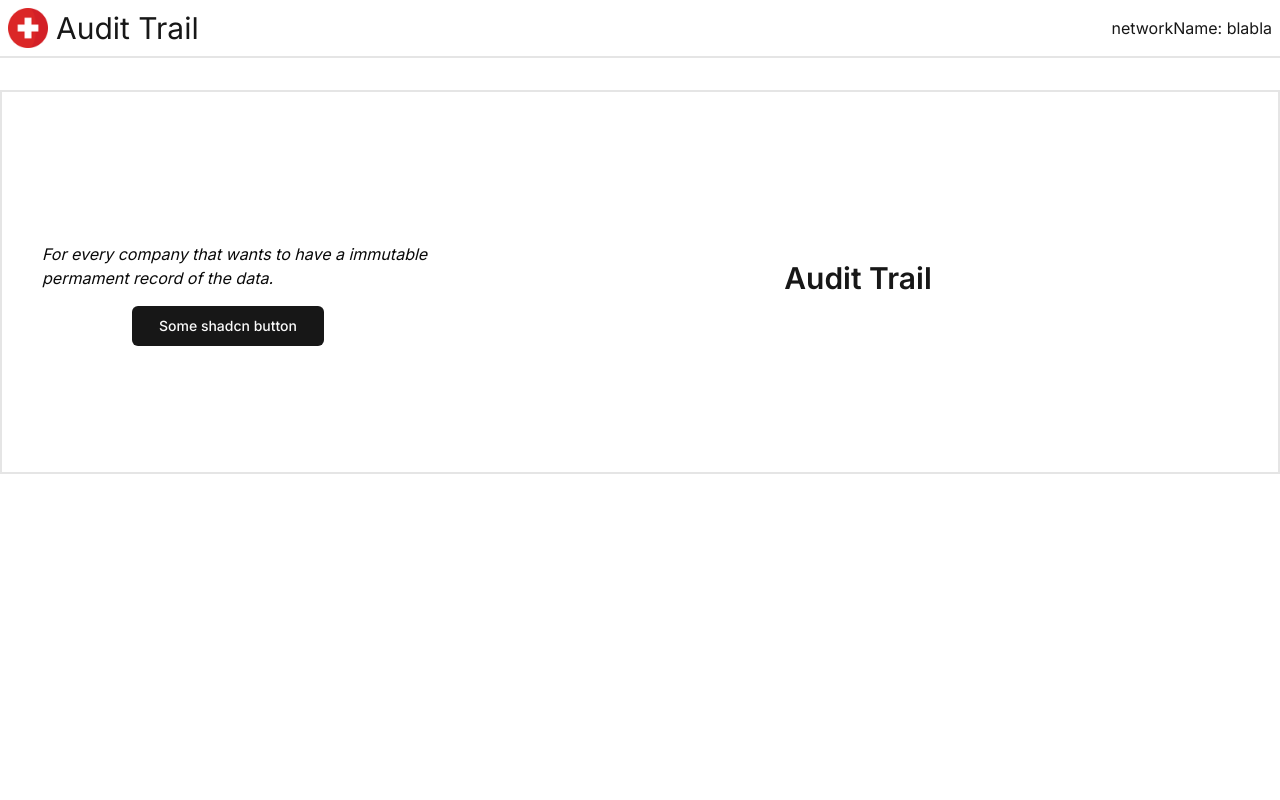
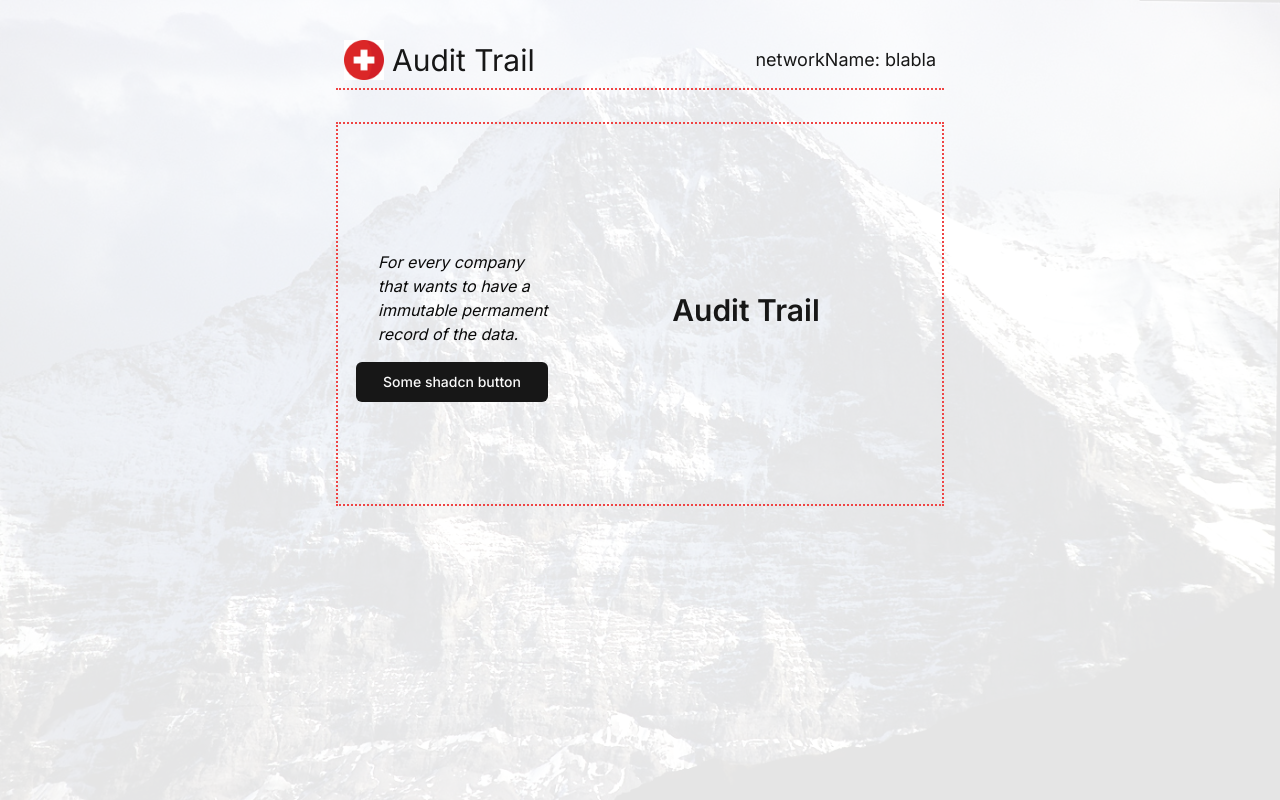
Before and after one commit to audit-trail-team/audit-trail-frontend, a Next.js app in the folder audit-trail/: page / in a window 1280 px wide. Built offline with nearby package versions, Linux system fonts and the light colour scheme.

Commit message:
fix: add initial front-end with nice background and some header.

```diff
--- a/audit-trail/app/page.tsx
+++ b/audit-trail/app/page.tsx
@@ -8,18 +8,30 @@ import swiss from "@/public/swiss.png";
 export default function Home() {
   return (
     <>
-      <div className={"flex p-2 border-b-2 mb-8 items-center text-primary"}>
+      <div className="relative">
+        <div className="absolute inset-0 bg-[url('/eigen.jpeg')] bg-no-repeat bg-cover h-screen opacity-10"></div>
+        <div className="relative z-10 p-8">
+          <div className="w-1/2 mx-auto">
+            <div
+              className={
+                "flex p-2 border-b-2 border-red-500 border-dotted mb-8 items-center text-primary"
+              }
+            >
               <div className={"flex space-x-2 items-center"}>
                 <Image src={swiss} className={"h-10 w-10"} alt={""} />
                 <p className={"text-3xl"}>Audit Trail</p>
               </div>
-        <div style={{ marginLeft: "auto" }}>networkName: blabla</div>
+              <p className="ml-auto text-lg">networkName: blabla</p>
             </div>
-      <div className={"w-full h-96 border-2 flex items-center"}>
+            <div
+              className={
+                "w-full h-96 border-2 border-red-500 border-dotted flex items-center"
+              }
+            >
               <div style={{ width: "50%" }} className={"ml-4"}>
                 <blockquote className="mt-6 mb-4  pl-6 italic">
-            For every company that wants to have a immutable permament record of
-            the data.
+                  For every company that wants to have a immutable permament
+                  record of the data.
                 </blockquote>
                 {
                   <div className={"flex flex-col space-y-2 items-center"}>
@@ -44,6 +56,9 @@ export default function Home() {
                 </p>
               </div>
             </div>
+          </div>
+        </div>
+      </div>
     </>
   );
 }
```
Also changed, not shown: audit-trail/components.json, audit-trail/public/eigen.jpeg (added). Lines whose indentation alone changed are shown as unchanged.
